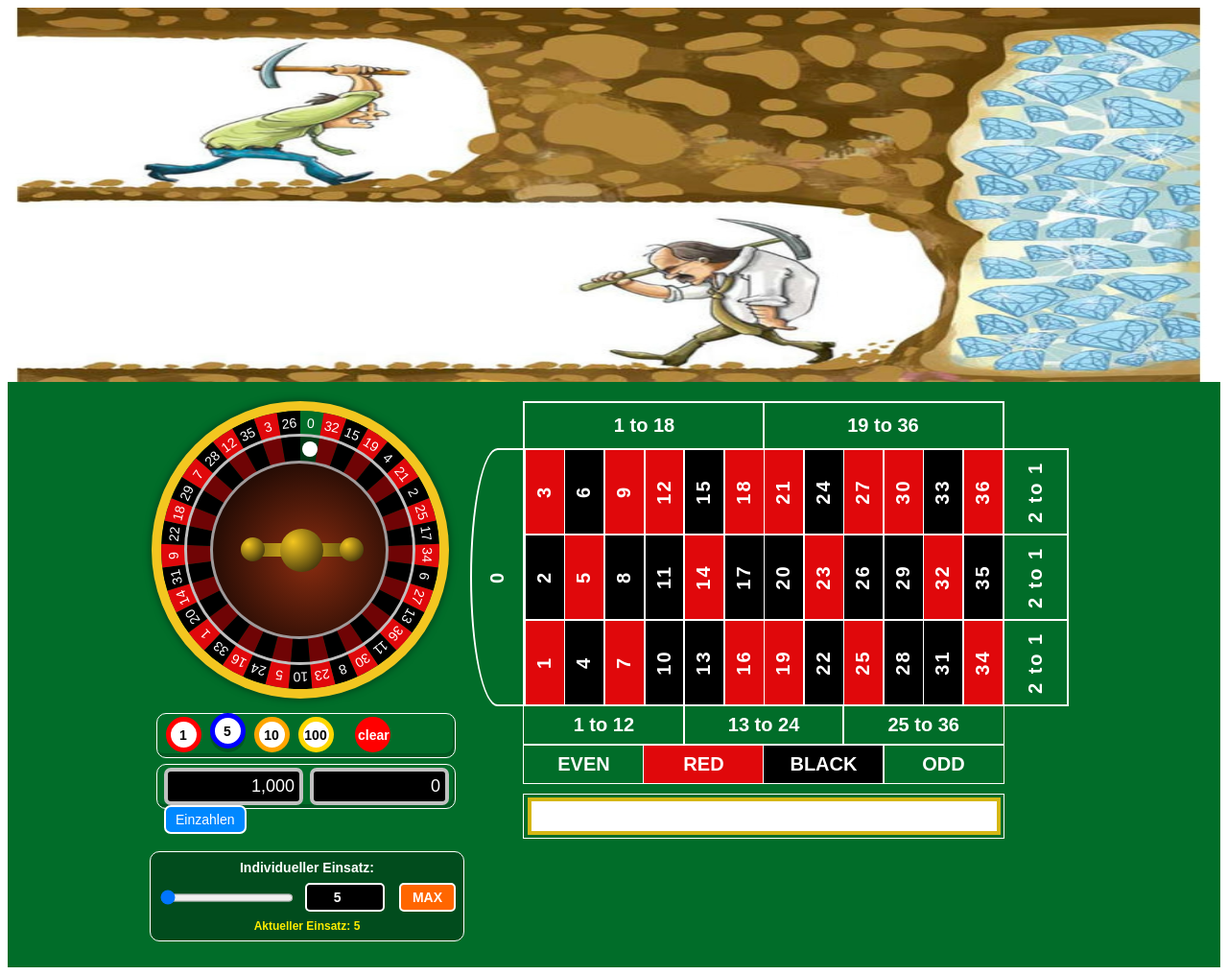
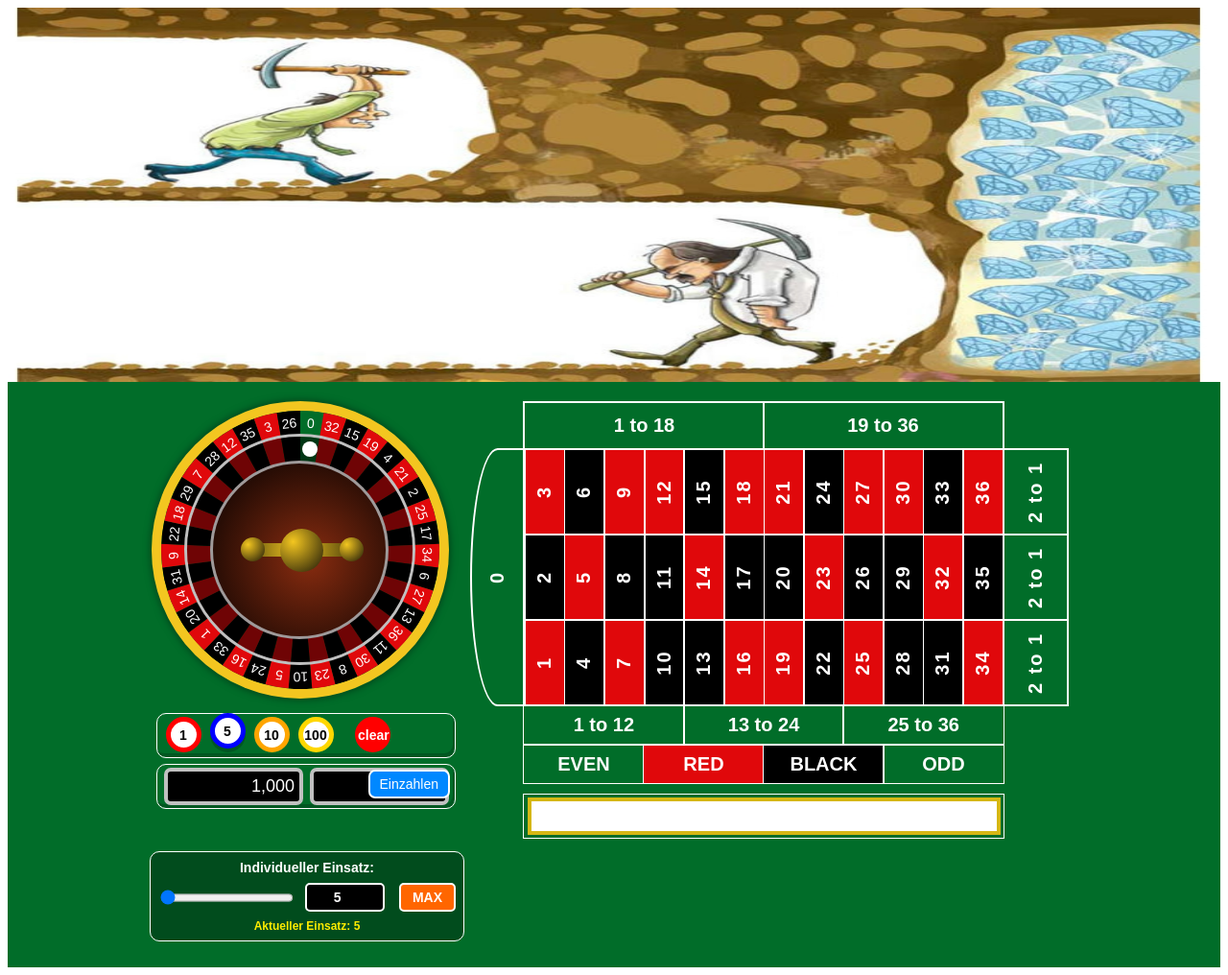
Before and after one commit to Matej999/roulette-game, a website: page index.html in a window 1280 px wide. Shown: the whole page at 96% size. Drawn offline with Linux system fonts and the light colour scheme.

Commit message:
Adjust deposit button position

```diff
--- a/assets/css/style.css
+++ b/assets/css/style.css
@@ -1001,8 +1001,10 @@ html, body{
 }
 
 .depositBtn {
-        display: inline-block;
-        margin-left: 7px;
+        position: absolute;
+        right: 5px;
+        top: 5px;
+        z-index: 1;
         background-color: #0088ff;
         color: #fff;
         padding: 5px 10px;
```
